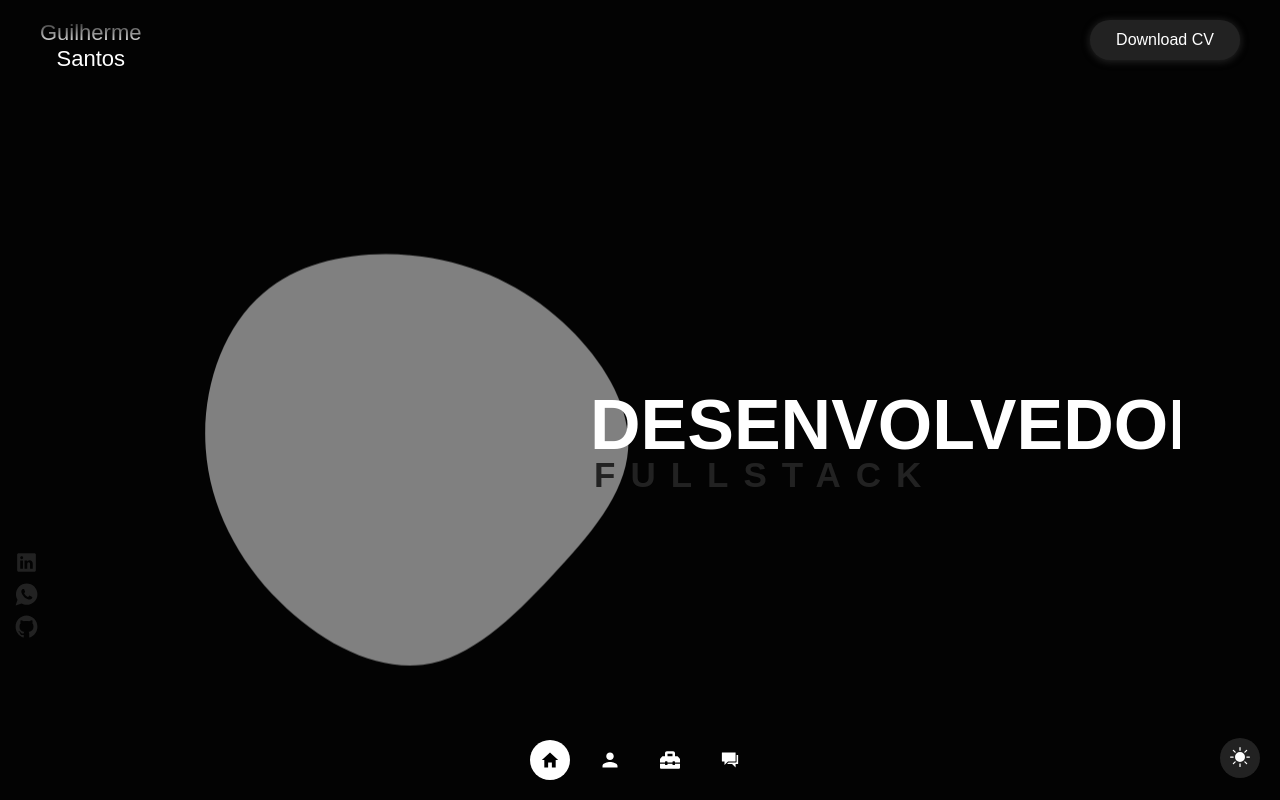
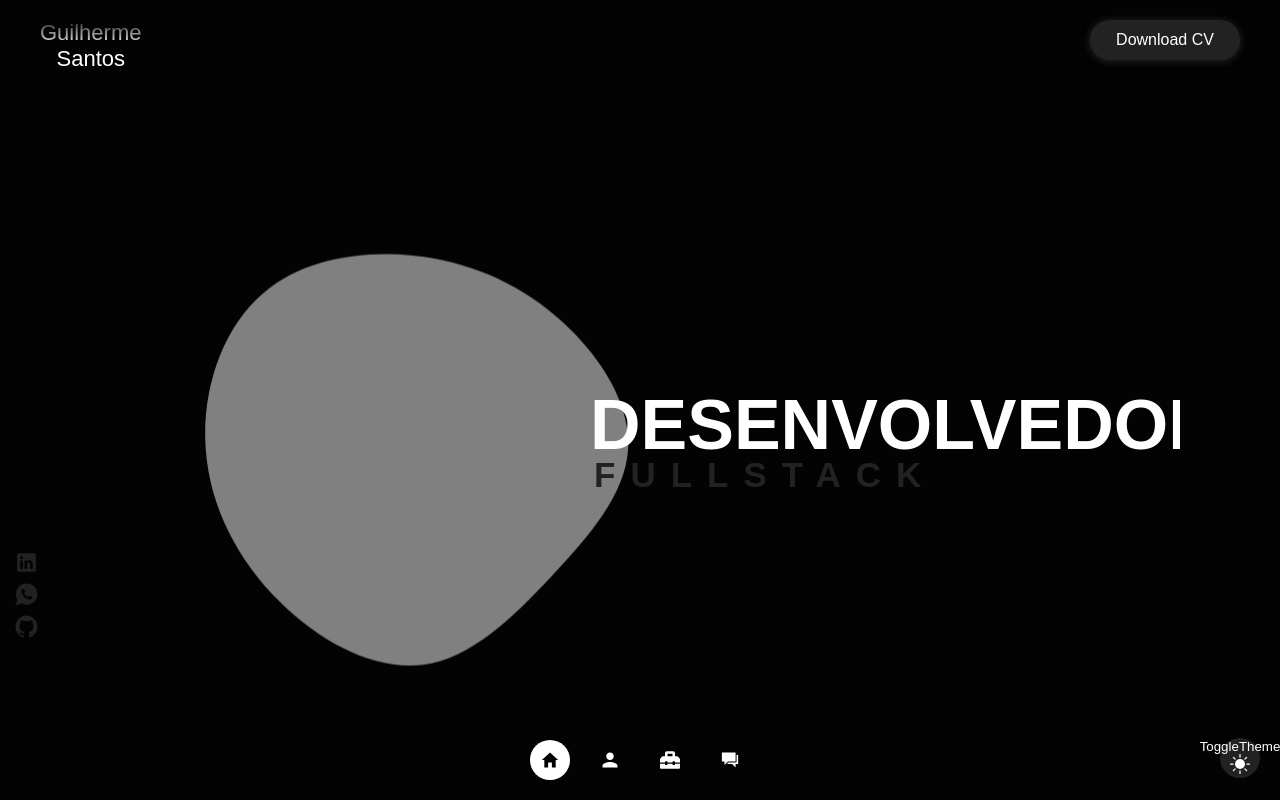
Before and after one commit to GuilhermeDevv/portfolio2.0, a React (Vite) app: page / in a window 1280 px wide. Built offline with nearby package versions, Linux system fonts and the light colour scheme.

Commit message:
adjustment for seo

```diff
--- a/src/components/ToggleTheme/ToggleTheme.tsx
+++ b/src/components/ToggleTheme/ToggleTheme.tsx
@@ -15,6 +15,7 @@ function ToggleTheme({ toggleThemeFn }: props) {
             setIsMoon(!isMoon);
           }}
         >
+          <span>ToggleTheme</span>
           {isMoon ? <BsMoonFill size={20} /> : <BsSunFill size={20} />}
         </Button>
       </Content>
```
